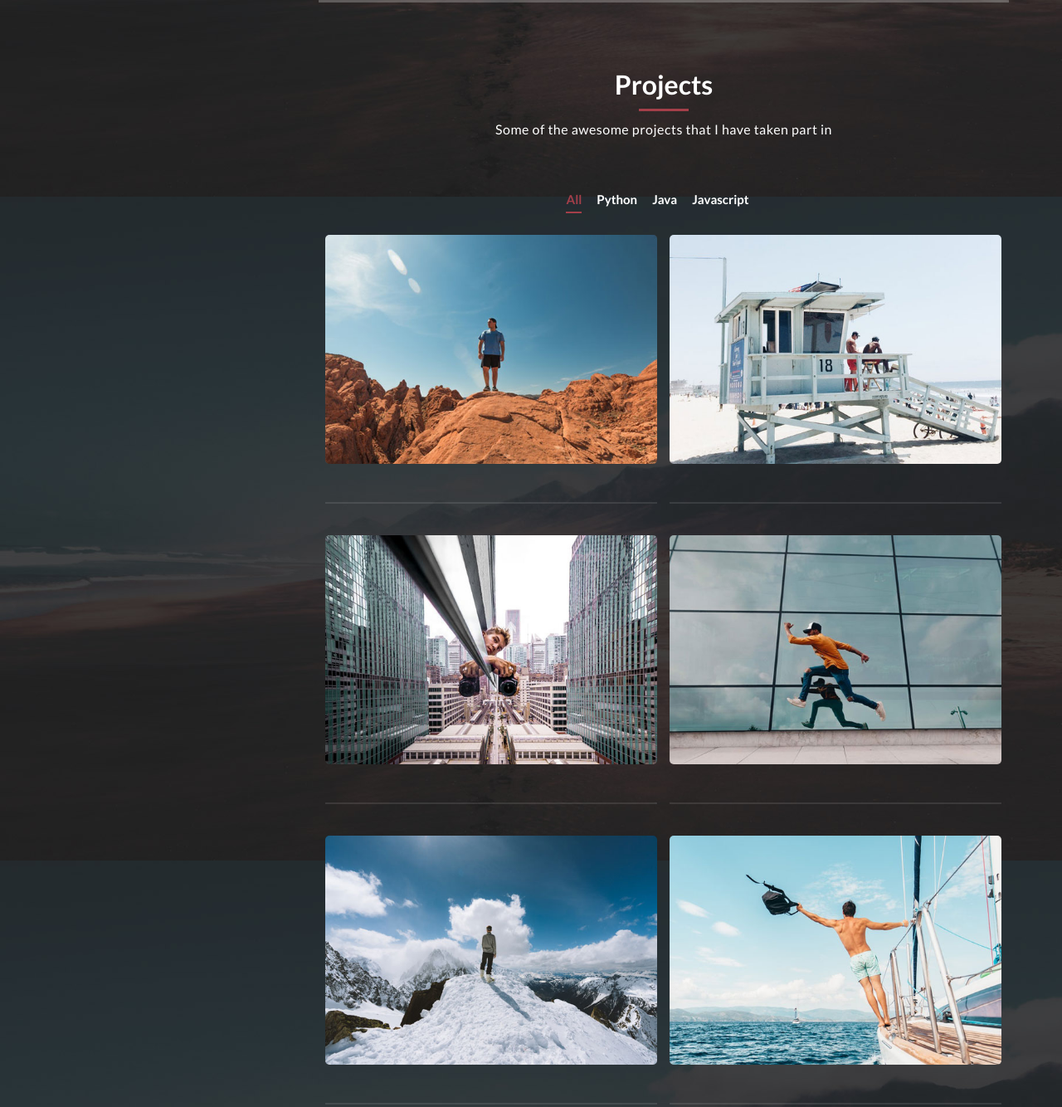
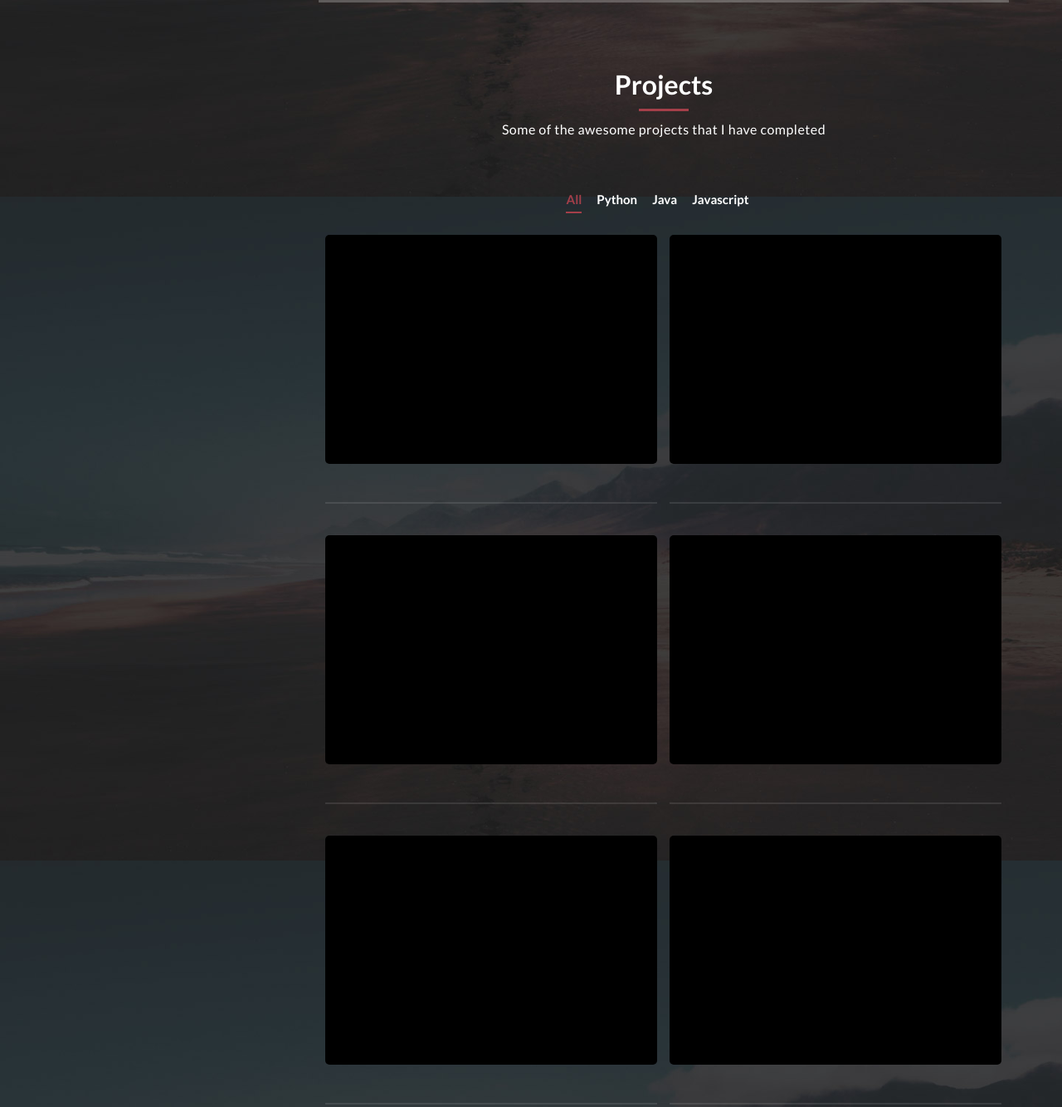
Before and after one commit to KuzeyC/kuzeyc.github.io, a plain HTML site: page index.html in a window 1280 px wide. Shown: the part 2163-3497 px from the top of the page at 83% size. Drawn offline with Linux system fonts and the light colour scheme.

Commit message:
Update website

```diff
--- a/index.html
+++ b/index.html
@@ -204,7 +204,7 @@ https://templatemo.com/tm-531-reflux
         <div class="section-heading">
           <h2>Projects</h2>
           <div class="line-dec"></div>
-          <span>Some of the awesome projects that I have taken part in</span>
+          <span>Some of the awesome projects that I have completed</span>
         </div>
         <div class="row">
           <div class="isotope-wrapper">
@@ -221,9 +221,9 @@ https://templatemo.com/tm-531-reflux
             <div class="isotope-box">
               <div class="isotope-item" data-type="nature">
                 <figure class="snip1321">
-                  <img src="assets/images/portfolio-01.jpg" alt="sq-sample26" />
+                  <img src="assets/images/black.jpg" alt="sq-sample26" />
                   <figcaption>
-                    <a href="assets/images/portfolio-01.jpg" data-lightbox="image-1" data-title="Caption"><i
+                    <a href="assets/images/black.jpg" data-lightbox="image-1" data-title="Caption"><i
                         class="fa fa-search"></i></a>
                     <h4>First Title</h4>
                     <span>free to use our template</span>
@@ -233,9 +233,9 @@ https://templatemo.com/tm-531-reflux
 
               <div class="isotope-item" data-type="people">
                 <figure class="snip1321">
-                  <img src="assets/images/portfolio-02.jpg" alt="sq-sample26" />
+                  <img src="assets/images/black.jpg" alt="sq-sample26" />
                   <figcaption>
-                    <a href="assets/images/portfolio-02.jpg" data-lightbox="image-1" data-title="Caption"><i
+                    <a href="assets/images/black.jpg" data-lightbox="image-1" data-title="Caption"><i
                         class="fa fa-search"></i></a>
                     <h4>Second Title</h4>
                     <span>please tell your friends</span>
@@ -245,9 +245,9 @@ https://templatemo.com/tm-531-reflux
 
               <div class="isotope-item" data-type="animals">
                 <figure class="snip1321">
-                  <img src="assets/images/portfolio-03.jpg" alt="sq-sample26" />
+                  <img src="assets/images/black.jpg" alt="sq-sample26" />
                   <figcaption>
-                    <a href="assets/images/portfolio-03.jpg" data-lightbox="image-1" data-title="Caption"><i
+                    <a href="assets/images/black.jpg" data-lightbox="image-1" data-title="Caption"><i
                         class="fa fa-search"></i></a>
                     <h4>Item Third</h4>
                     <span>customize anything</span>
@@ -257,9 +257,9 @@ https://templatemo.com/tm-531-reflux
 
               <div class="isotope-item" data-type="people">
                 <figure class="snip1321">
-                  <img src="assets/images/portfolio-04.jpg" alt="sq-sample26" />
+                  <img src="assets/images/black.jpg" alt="sq-sample26" />
                   <figcaption>
-                    <a href="assets/images/portfolio-04.jpg" data-lightbox="image-1" data-title="Caption"><i
+                    <a href="assets/images/black.jpg" data-lightbox="image-1" data-title="Caption"><i
                         class="fa fa-search"></i></a>
                     <h4>Item Fourth</h4>
                     <span>Re-distribution not allowed</span>
@@ -269,9 +269,9 @@ https://templatemo.com/tm-531-reflux
 
               <div class="isotope-item" data-type="nature">
                 <figure class="snip1321">
-                  <img src="assets/images/portfolio-05.jpg" alt="sq-sample26" />
+                  <img src="assets/images/black.jpg" alt="sq-sample26" />
                   <figcaption>
-                    <a href="assets/images/portfolio-05.jpg" data-lightbox="image-1" data-title="Caption"><i
+                    <a href="assets/images/black.jpg" data-lightbox="image-1" data-title="Caption"><i
                         class="fa fa-search"></i></a>
                     <h4>Fifth Awesome</h4>
                     <span>Ut sollicitudin risus</span>
@@ -281,9 +281,9 @@ https://templatemo.com/tm-531-reflux
 
               <div class="isotope-item" data-type="animals">
                 <figure class="snip1321">
-                  <img src="assets/images/portfolio-06.jpg" alt="sq-sample26" />
+                  <img src="assets/images/black.jpg" alt="sq-sample26" />
                   <figcaption>
-                    <a href="assets/images/portfolio-06.jpg" data-lightbox="image-1" data-title="Caption"><i
+                    <a href="assets/images/black.jpg" data-lightbox="image-1" data-title="Caption"><i
                         class="fa fa-search"></i></a>
                     <h4>Awesome Sixth</h4>
                     <span>Donec eget massa ante</span>
```
Also changed, not shown: assets/images/1600x900-cafe-noir-solid-color-background.jpg (added), assets/images/1600x900-earth-yellow-solid-color-background.jpg (added), assets/images/1600x900-fern-green-solid-color-background.jpg (added), assets/images/1600x900-prune-solid-color-background.jpg (added), assets/images/bg.jpg (added), assets/images/black.jpg (added), assets/images/page-bg.png (added), assets/images/white.jpg (added).
